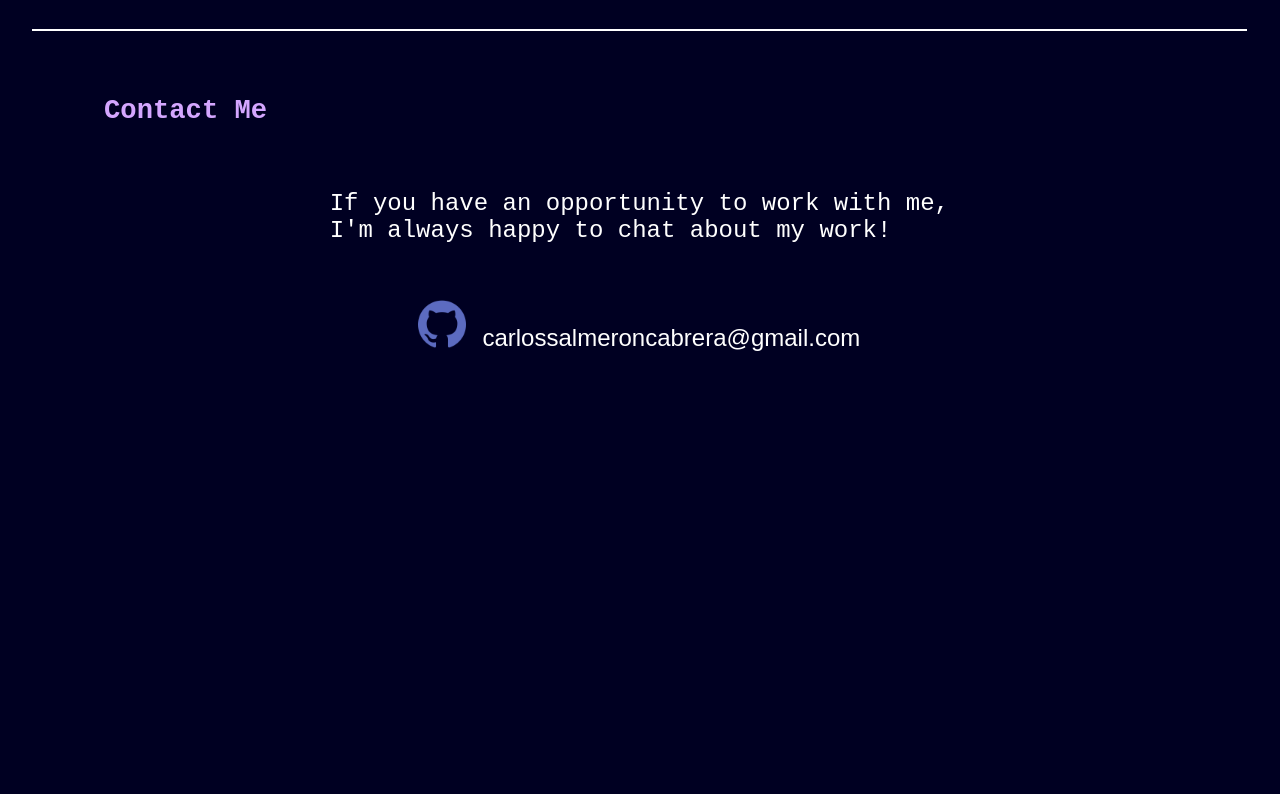
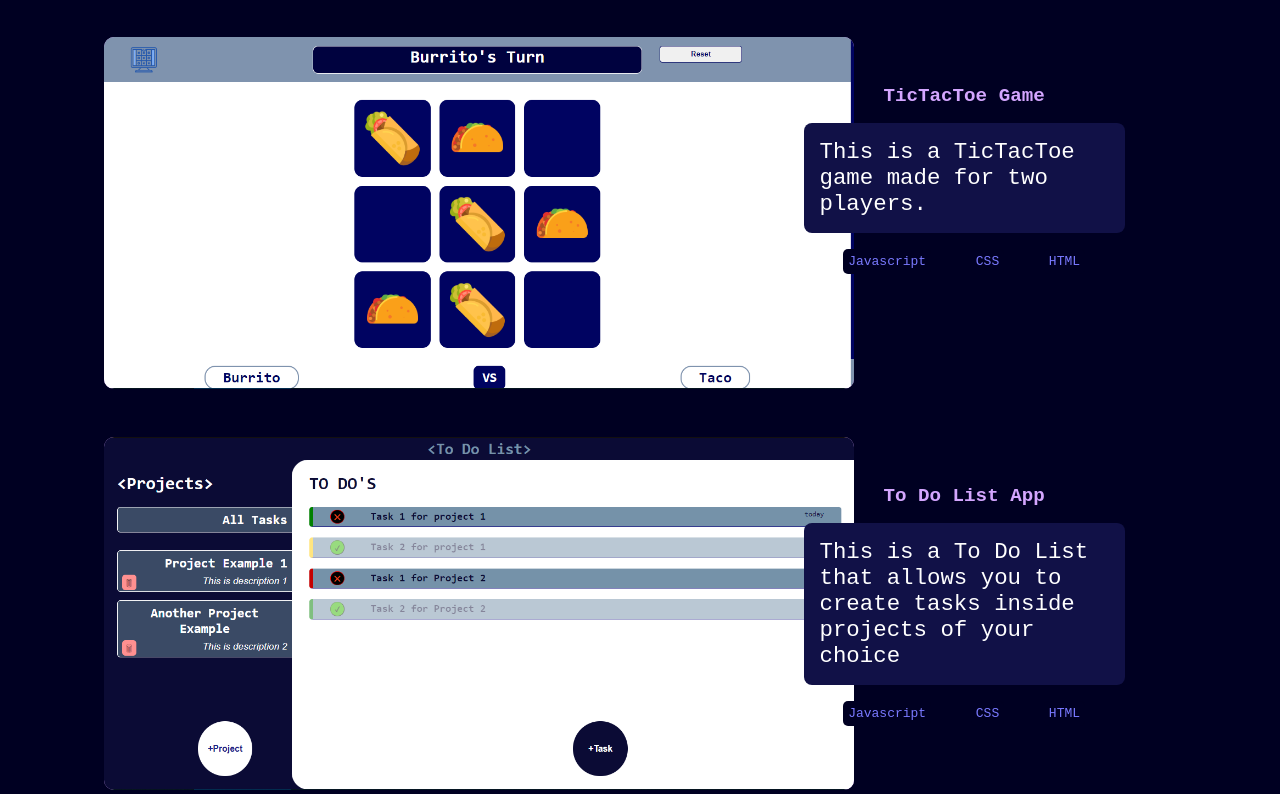
Before and after one commit to roobbs/portofolio, a plain HTML site: page index.html in a window 1280 px wide. Shown: the part 888-1682 px from the top of the page. Before the commit the page ends 1368 px from the top, so only its background shows below. Drawn offline with Linux system fonts and the light colour scheme.

Commit message:
added projects section

```diff
--- a/index.html
+++ b/index.html
@@ -8,9 +8,8 @@
   </head>
   <body>
     <header class="header">
-      <div class="logo">LOGO</div>
+      <div class="logo">ROBB</div>
       <ul class="menu">
-        <li>Home</li>
         <li>About</li>
         <li>My Work</li>
         <li>Contact</li>
@@ -51,7 +50,41 @@
       </div>
       <div class="work">
         <div class="title">My Work</div>
-        <div class="content"></div>
+        <div class="content">
+          <div class="project">
+            <div class="projectImg">
+              <img src="./images/tictac.PNG" alt="tic tac toe" />
+            </div>
+            <div class="projectContent">
+              <div class="projectTitle">TicTacToe Game</div>
+              <div class="desc">
+                This is a TicTacToe game made for two players.
+              </div>
+              <div class="tech">
+                <div>Javascript</div>
+                <div>CSS</div>
+                <div>HTML</div>
+              </div>
+            </div>
+          </div>
+          <div class="project">
+            <div class="projectImg">
+              <img src="./images/todo.PNG" alt="to do list" />
+            </div>
+            <div class="projectContent">
+              <div class="projectTitle">To Do List App</div>
+              <div class="desc">
+                This is a To Do List that allows you to create tasks inside
+                projects of your choice
+              </div>
+              <div class="tech">
+                <div>Javascript</div>
+                <div>CSS</div>
+                <div>HTML</div>
+              </div>
+            </div>
+          </div>
+        </div>
       </div>
       <div class="contact">
         <div class="title">Contact Me</div>
--- a/style.css
+++ b/style.css
@@ -18,6 +18,15 @@ body {
   align-items: center;
   position: sticky;
   top: 0px;
+}
+.header .logo {
+  font-family: monospace;
+  font-weight: 900;
+  color: rgb(155, 155, 255);
+  font-size: 1.5rem;
+  background-color: var(--one);
+  border-radius: 10px;
+  padding: 6px;
 }
 .header .menu {
   display: flex;
@@ -81,6 +90,11 @@ body {
   font-family: monospace;
   font-size: 1.7rem;
   padding: 0rem 2.5rem;
+  transition: transform 0.5s ease-out;
+  transform-origin: left;
+}
+.title:hover {
+  transform: scale(1.1);
 }
 .aboutContent {
   display: grid;
@@ -99,18 +113,80 @@ body {
   gap: 1.5rem;
   flex-wrap: wrap;
 }
-.knowledge img {
+.knowledge img,
+img {
   height: 6rem;
   transition: transform 0.5s ease-out;
 }
-.knowledge img:hover {
+.knowledge img:hover,
+img:hover {
   transform: scale(1.2);
 }
+/********************************/
 .work {
   border-bottom: 2px solid white;
   margin: 2rem;
   padding: 2rem;
 }
+.content {
+  padding: 2.5rem;
+  /*Use flex or grid*/
+  display: flex;
+  gap: 3rem;
+  flex-direction: column;
+}
+.project {
+  display: grid;
+  grid-template-columns: repeat(10, 1fr);
+}
+.projectImg {
+  grid-column: span 7;
+  background-color: var(--three);
+  border-radius: 10px;
+  z-index: 1;
+}
+.projectImg img {
+  width: 100%;
+  height: 100%;
+  border-radius: 10px;
+}
+.projectImg img:hover {
+  transform: translate(12px, 12px);
+}
+.projectContent {
+  grid-column: span 3;
+  font-family: monospace;
+  z-index: 2;
+  transform: translate(-50px);
+  padding-top: 3rem;
+  display: flex;
+  flex-direction: column;
+  gap: 1rem;
+}
+.projectTitle {
+  color: var(--three);
+  font-size: 1.2rem;
+  text-align: center;
+  font-weight: 900;
+}
+.desc {
+  font-size: 1.4rem;
+  padding: 1rem;
+  background-color: rgb(17, 17, 71);
+  border-radius: 8px;
+}
+.tech {
+  display: flex;
+  justify-content: space-evenly;
+  flex-wrap: wrap;
+  color: rgb(121, 121, 255);
+}
+.tech div {
+  background-color: var(--one);
+  border-radius: 5px;
+  padding: 5px;
+}
+/*******************************/
 .contact {
   margin: 2rem;
   padding: 2rem;
@@ -131,7 +207,7 @@ body {
   gap: 1rem;
 }
 .info img {
-  width: 3rem;
+  height: 3rem;
 }
 .git {
   display: flex;
```
Also changed, not shown: images/tictac.PNG (added), images/todo.PNG (added).
